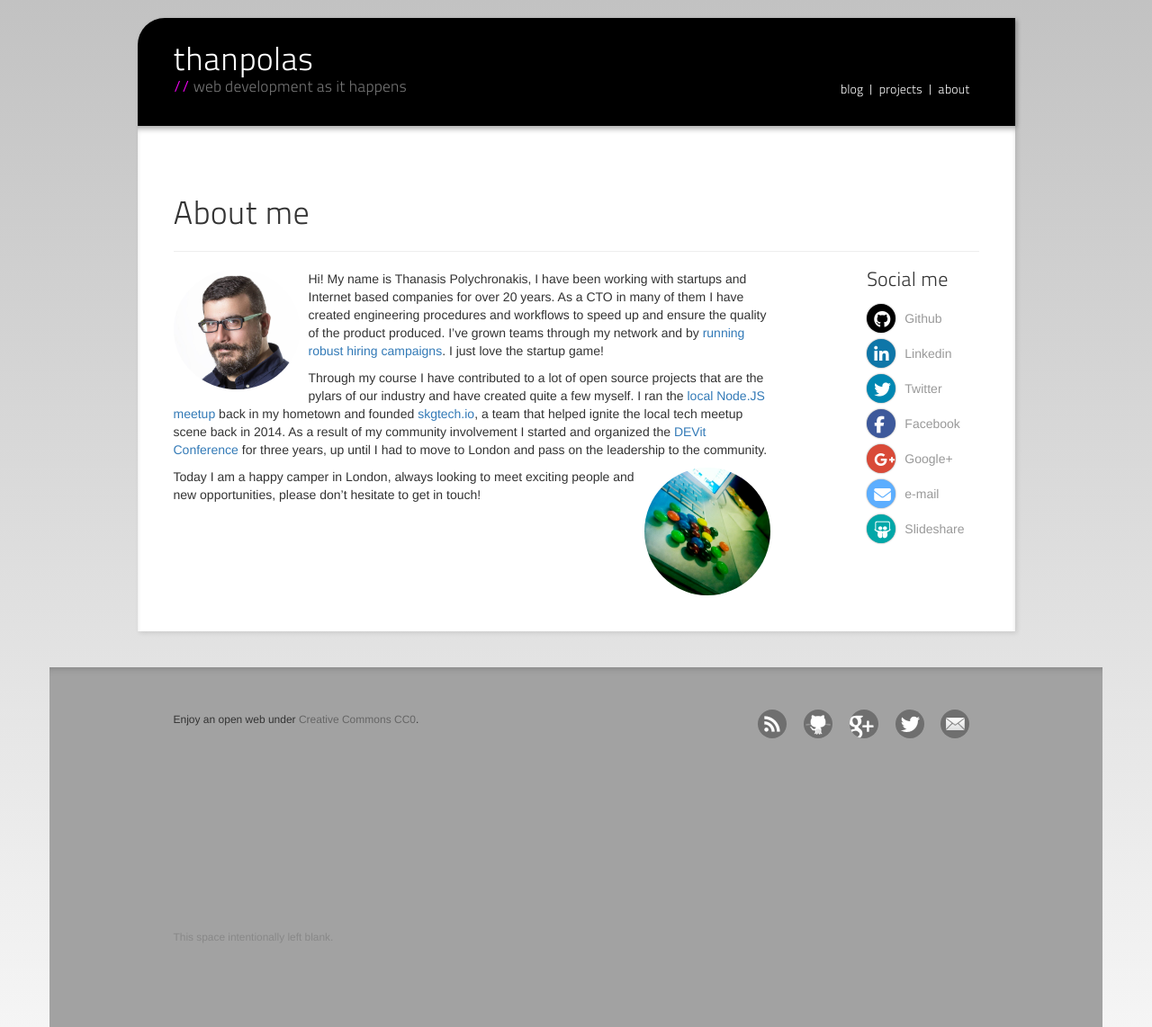
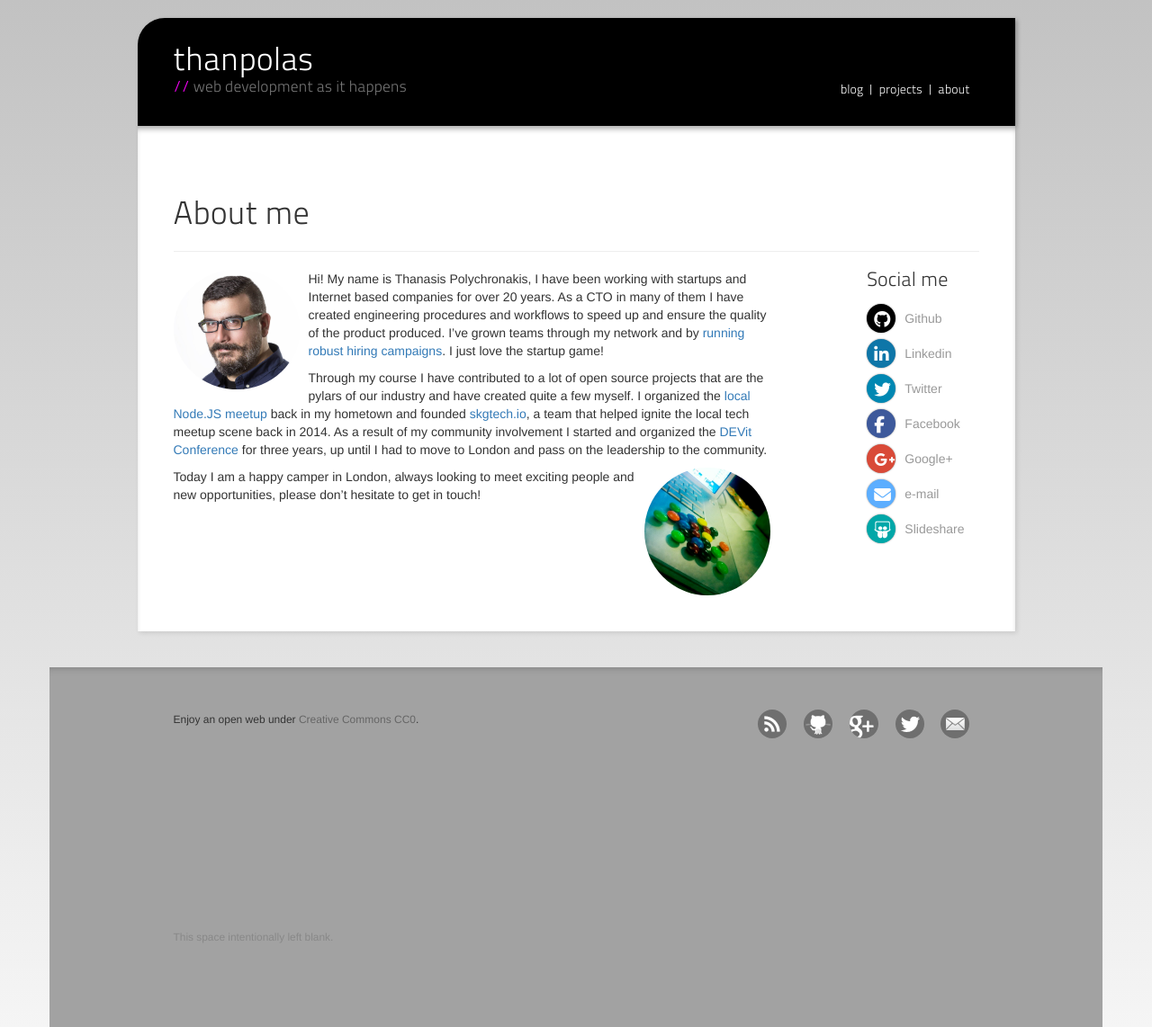
Before and after one commit to thanpolas/thanpolas.github.com, a Jekyll site: the page built from about/index.md, in a window 1280 px wide. Shown: the whole page at 90% size. Built offline with Jekyll 4.4.1, drawn with Linux system fonts in a browser that asks for light colours; nearby versions of some CDN libraries.

Commit message:
wording changes on about

```diff
--- a/about/index.md
+++ b/about/index.md
@@ -7,6 +7,6 @@ description: "Me, about me, me pretty"
 
 ![Thanasis Polychronakis](/assets/img/thanpolas-about.jpg) Hi! My name is Thanasis Polychronakis, I have been working with startups and Internet based companies for over 20 years. As a CTO in many of them I have created engineering procedures and workflows to speed up and ensure the quality of the product produced. I've grown teams through my network and by [running robust hiring campaigns](http://thanpol.as/hiring/hiring-senior-engineers). I just love the startup game!
 
-Through my course I have contributed to a lot of open source projects that are the pylars of our industry and have created quite a few myself. I ran the [local Node.JS meetup](https://www.meetup.com/Thessaloniki-Node-js-Meetup/) back in my hometown and founded [skgtech.io](http://skgtech.io), a team that helped ignite the local tech meetup scene back in 2014. As a result of my community involvement I started and organized the [DEVit Conference](http://devitconf.org) for three years, up until I had to move to London and pass on the leadership to the community.![coding weapons](/assets/img/coding-weapons.png)
+Through my course I have contributed to a lot of open source projects that are the pylars of our industry and have created quite a few myself. I organized the [local Node.JS meetup](https://www.meetup.com/Thessaloniki-Node-js-Meetup/) back in my hometown and founded [skgtech.io](http://skgtech.io), a team that helped ignite the local tech meetup scene back in 2014. As a result of my community involvement I started and organized the [DEVit Conference](http://devitconf.org) for three years, up until I had to move to London and pass on the leadership to the community.![coding weapons](/assets/img/coding-weapons.png)
 
 Today I am a happy camper in London, always looking to meet exciting people and new opportunities, please don't hesitate to get in touch!
```
